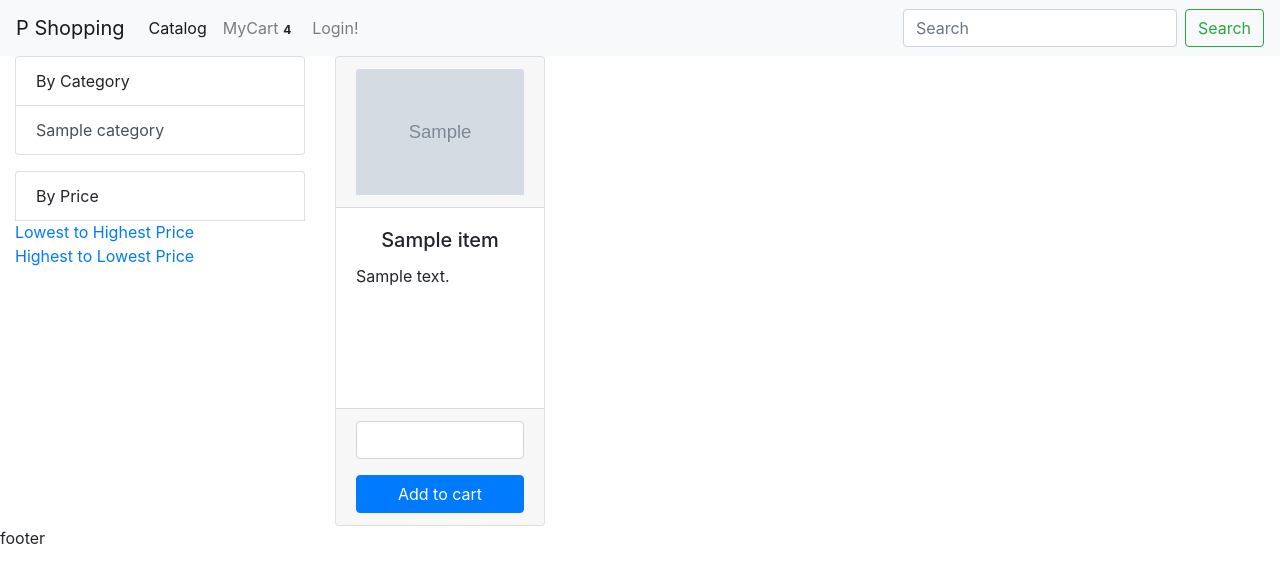
After one commit to gamier-lester/pshopping, a PHP site: page /app/views/catalog.php in a window 1280 px wide. The commit adds this page. Shown: the top 583 px of the page. Run offline with PHP 8.4, Linux system fonts and the light colour scheme; tables that the repository leaves empty or names only in its code hold one stand-in row (values such as "Sample post"); grey boxes marked "Sample" are stand-in pictures; some libraries are stand-ins or nearby versions.

Commit message:
Includes Login, edit profile, logout, catalog, catalog view sort update

```diff
--- a/app/assets/css/style.css
+++ b/app/assets/css/style.css
@@ -3,3 +3,14 @@
 	padding: 0;
 	box-sizing: border-box;
 }
+
+#catalog .card-body {
+	height: 200px;
+}
+
+#catalog .card img {
+	/*height: 150px;*/
+	/*width: 250px;*/
+	height: 100%;
+	width: 100%;
+}
--- a/app/assets/js/script.js
+++ b/app/assets/js/script.js
@@ -1 +1,78 @@
-console.log('script connected');
+// console.log('script connected');
+
+$(document).ready(() => {
+	$('#login_button').click(event => {
+		event.preventDefault();
+
+		let username = $("#login_username").val();
+		let password = $("#login_password").val();
+		if(username == ""){
+			$("#login_error_handler_username").text('Invalid Username');
+		} else if(password == "") {
+			$("#login_error_handler_password").text('Invalid Password');
+		} else {
+			$.ajax({
+				"url": '../controllers/authenticate.php',
+				"method": 'POST',
+				"data" : {
+					'username': username,
+					'password': password,
+					'procedure': 'login'
+				}
+			}).done(jsondata => {
+				let responseData = JSON.parse(jsondata);
+				if(responseData != false) {
+					location.replace('./home.php');
+				} else {
+					// $("#login_error_handler_username").text('User does not exist');
+					alert('Login failed')
+				}
+			});
+		}
+	});
+
+	$('#logout').click(event => {
+		$.ajax({
+			"url": '../controllers/authenticate.php',
+			'method': 'POST',
+			'data': {
+				'procedure': 'logout'
+			}
+		}).done(() => {
+			location.reload();
+		});
+	});
+
+	$('#update_button').click(event => {
+		event.preventDefault();
+
+		let email = $('#email').val();
+		let address = $('#address').val();
+		let edit_password = $('#edit_password').val();
+		let edit_cpassword = $('#edit_cpassword').val();
+
+		if(email == ''){
+			$('#edit_error_handler_email').text('email can not be empty');
+		} else if (address == ''){
+			$('#edit_error_handler_address').text('address is needed for shipping');
+		} else if (edit_password !== edit_cpassword) {
+			$("#edit_error_handler_password").text('password does not match');
+			$("#edit_error_handler_cpassword").text('password does not match');
+		} else {
+			$.ajax({
+				'url': '../controllers/authenticate.php',
+				'method': 'POST',
+				'data': {
+					'procedure': 'editProfile',
+					'email': email,
+					'address': address,
+					'password': edit_password
+				}
+			}).done(() => {
+				location.reload();
+			});
+		}
+
+	});
+
+});
--- /dev/null
+++ b/app/controllers/connect.php
@@ -0,0 +1,4 @@
+<?php
+	require_once 'constants.php';
+	$conn = new PDO('mysql:host='.DBHOST.';dbname='.DBNAME.';charset=utf8mb4', DBUSER, DBPASS);
+?>
--- /dev/null
+++ b/app/controllers/constants.php
@@ -0,0 +1,6 @@
+<?php
+	define("DBUSER", "root");
+	define("DBPASS", "");
+	define("DBHOST", "localhost");
+	define("DBNAME", "ecom_db");
+?>
--- a/app/partials/nav.php
+++ b/app/partials/nav.php
@@ -1,5 +1,5 @@
 <nav class="navbar navbar-expand-lg navbar-light bg-light">
-  <a class="navbar-brand" href="#">Navbar</a>
+  <a class="navbar-brand" href="#">P Shopping</a>
   <button class="navbar-toggler" type="button" data-toggle="collapse" data-target="#navbarSupportedContent" aria-controls="navbarSupportedContent" aria-expanded="false" aria-label="Toggle navigation">
     <span class="navbar-toggler-icon"></span>
   </button>
@@ -7,25 +7,26 @@
   <div class="collapse navbar-collapse" id="navbarSupportedContent">
     <ul class="navbar-nav mr-auto">
       <li class="nav-item active">
-        <a class="nav-link" href="#">Home <span class="sr-only">(current)</span></a>
+        <a class="nav-link" href="../views/catalog.php">Catalog<span class="sr-only">(current)</span></a>
       </li>
       <li class="nav-item">
-        <a class="nav-link" href="#">Link</a>
+        <a class="nav-link" href="#">MyCart<span class="badge badge-light">4</span></a>
       </li>
+      <?php if(isset($_SESSION['user'])): ?>
       <li class="nav-item dropdown">
         <a class="nav-link dropdown-toggle" href="#" id="navbarDropdown" role="button" data-toggle="dropdown" aria-haspopup="true" aria-expanded="false">
-          Dropdown
+          <?php echo ($_SESSION['user']['username']); ?>
         </a>
         <div class="dropdown-menu" aria-labelledby="navbarDropdown">
-          <a class="dropdown-item" href="#">Action</a>
-          <a class="dropdown-item" href="#">Another action</a>
-          <div class="dropdown-divider"></div>
-          <a class="dropdown-item" href="#">Something else here</a>
+          <a class="dropdown-item" href="../views/edit_profile.php">Edit Profile</a>
+          <a id="logout" class="dropdown-item" href="#">Logout</a>
         </div>
       </li>
+      <?php else: ?>
       <li class="nav-item">
-        <a class="nav-link disabled" href="#">Disabled</a>
+        <a class="nav-link" href="../views/login.php">Login!</a>
       </li>
+      <?php endif; ?>
     </ul>
     <form class="form-inline my-2 my-lg-0">
       <input class="form-control mr-sm-2" type="search" placeholder="Search" aria-label="Search">
--- /dev/null
+++ b/app/views/catalog.php
@@ -0,0 +1,72 @@
+<?php require_once '../controllers/connect.php'; ?>
+<?php require_once '../partials/layout.php'; ?>
+<?php function show_content() { global $conn;?>
+<section id="catalog">
+	<div class="container-fluid">
+		<div class="row">
+			<div class="col-lg-3">
+				<ul class="list-group mb-3">
+					<p class="list-group-item">By Category</p>
+					<?php
+						$fetch_prep = $conn->prepare("SELECT * FROM categories");
+						$fetch_prep->execute();
+						$categories = $fetch_prep->fetchall();
+					?>
+					<?php
+						foreach($categories as $category) {
+					?>
+					<a href="../controllers/sort.php?category=<?php echo $category['id']; ?>" class="list-group-item list-group-item-action"><?php echo $category['name'] ?></a>
+					<?php } ?>
+
+				</ul>
+
+				<ul class="list-group">
+					<p class="list-group-item">By Price</p>
+					<a href="../controllers/sort.php?price=ASC">Lowest to Highest Price</a>
+					<a href="../controllers/sort.php?price=DESC">Highest to Lowest Price</a>
+				</ul>
+			</div>
+			<div class="col-lg-9">
+				<div class="row">
+				<?php
+					if(isset($_SESSION['item_sort']) && isset($_SESSION['item_sort']['category_id']) && isset($_SESSION['item_sort']['price_order'])){
+						$item_category = $_SESSION['item_sort']['category_id'];
+						$price_order = $_SESSION['item_sort']['price_order'];
+						$fetch_prep = $conn->prepare("SELECT * FROM items WHERE category_id=$item_category ORDER BY price $price_order");
+					} elseif(isset($_SESSION['item_sort']) && isset($_SESSION['item_sort']['category_id']) && !isset($_SESSION['item_sort']['price_order'])){
+						$item_category = $_SESSION['item_sort']['category_id'];
+						$fetch_prep = $conn->prepare("SELECT * FROM items WHERE category_id=$item_category");
+					} elseif(isset($_SESSION['item_sort']) && !isset($_SESSION['item_sort']['category_id']) && isset($_SESSION['item_sort']['price_order'])){
+						$price_order = $_SESSION['item_sort']['price_order'];
+						$fetch_prep = $conn->prepare("SELECT * FROM items WHERE ORDER BY price $price_order");
+					} else {
+						$fetch_prep = $conn->prepare("SELECT * FROM items");
+					}
+					$fetch_prep->execute();
+					$items = $fetch_prep->fetchall();
+				?>
+				<?php
+					foreach($items as $item){
+				?>
+					<div class="col-lg-3">
+						<div class="card">
+							<div class="card-header">
+								<img src="<?php echo $item['image_path']; ?>" class="card-img-top" alt="Item Image">
+							</div>
+							<div class="card-body">
+								<h5 class="card-title text-center"><?php echo $item['name']; ?></h5>
+								<p class="card-text"><?php echo $item['description']; ?></p>
+							</div>
+							<div class="card-footer">
+								<input type="number" min="1" class="form-control form-group">
+								<button data-id="<?php echo $item['id']; ?>" class="btn-block btn btn-primary">Add to cart</button>
+							</div>
+						</div>
+					</div>
+				<?php } ?>
+				</div>
+			</div>
+		</div>
+	</div>
+</section>
+<?php } ?>
--- a/app/views/template.php
+++ b/app/views/template.php
@@ -1,8 +1,4 @@
 <?php require_once '../partials/layout.php'; ?>
-
-
 <?php function show_content() { ?>
 
-
-
 <?php } ?>
```
Also changed, not shown: app/controllers/authenticate.php (added, +81 -0 lines), app/controllers/sort.php (added, +19 -0 lines), app/views/edit_profile.php (added, +61 -0 lines), app/views/home.php (+10 -3 lines), app/views/login.php (added, +28 -0 lines), app/assets/images/sample.jpg (added).
